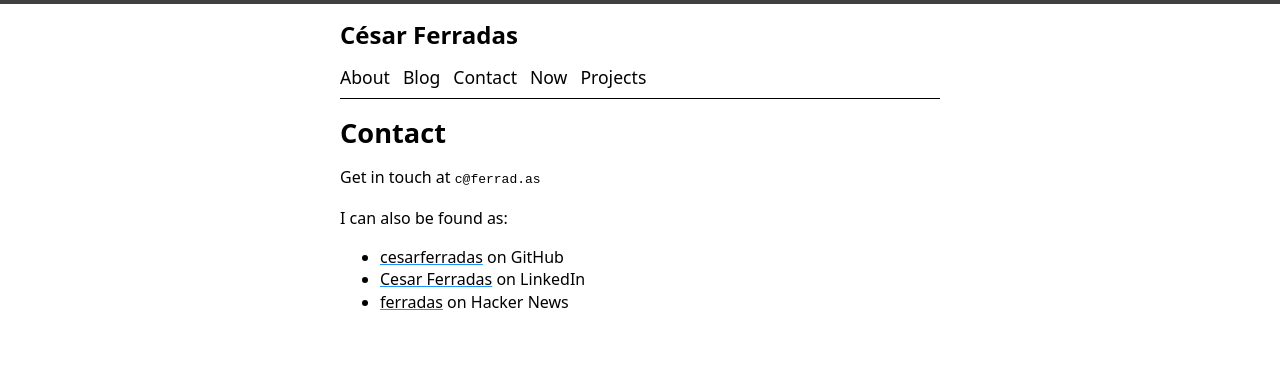
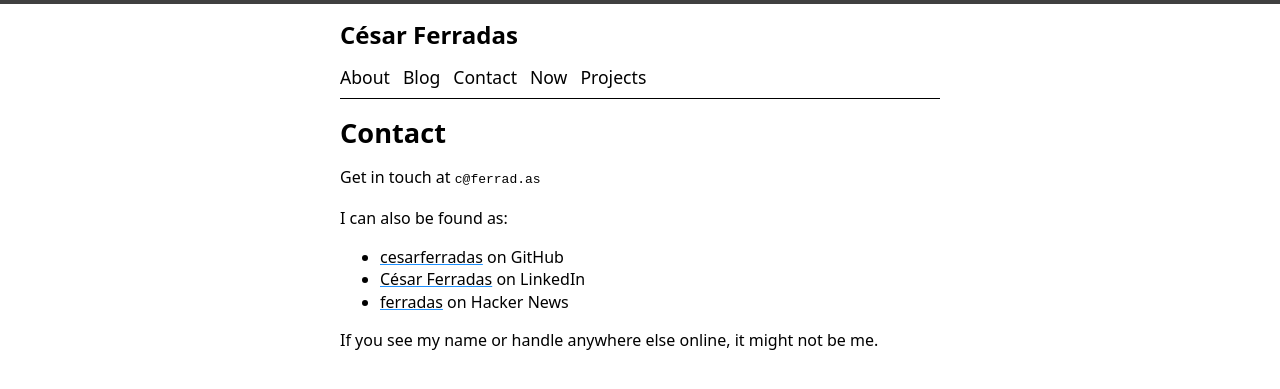
Before and after one commit to noostale/noostale.github.io, a Jekyll site: the page built from contact.md, in a window 1280 px wide. Shown: the top 389 px of the page. Built offline with Jekyll 4.4.1, drawn with Linux system fonts in a browser that asks for light colours.

Commit message:
Update contact

```diff
--- a/_config.yml
+++ b/_config.yml
@@ -20,7 +20,7 @@ author:
       handle: cesarferradas
     - name: LinkedIn
       url: https://www.linkedin.com/in/cesarferradas
-      handle: Cesar Ferradas
+      handle: César Ferradas
     - name: Hacker News
       url: https://news.ycombinator.com/user?id=ferradas
       handle: ferradas
--- a/contact.md
+++ b/contact.md
@@ -8,7 +8,9 @@ Get in touch at <code>c<span id="emlat"> 'at' </span>ferrad.as</code>
 I can also be found as:
 {% for contact in site.author.contacts -%}
 - [{{ contact.handle }}]({{ contact.url }}) on {{ contact.name }}
-{% endfor -%}
+{% endfor %}
+
+If you see my name or handle anywhere else online, it might not be me.
 
 <script>
   (function () {
```
